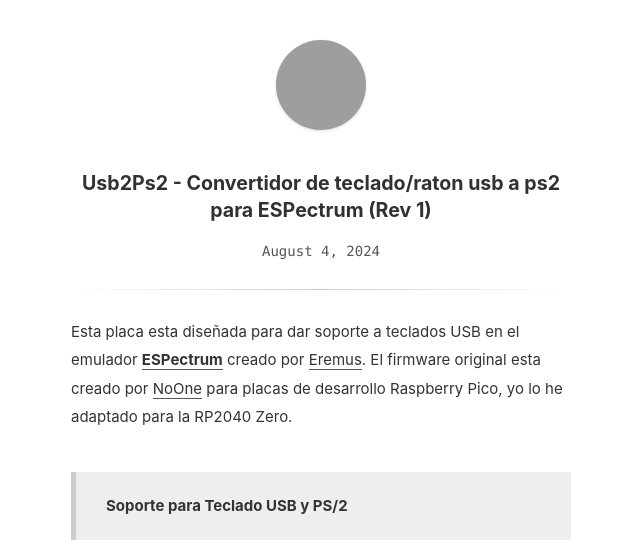
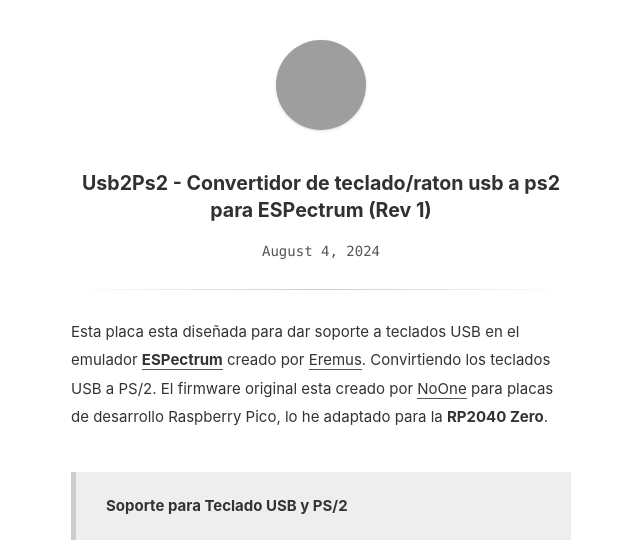
Before and after one commit to destroyer-dcf/destroyer-dcf.github.io, a Jekyll site: the page built from _posts/2024-08-04-usb2ps2-version-1.0.md, in a window 1280 px wide and 900 px high, cut to the strip 0-556 px from the top of the window. Shown: the whole strip, without its empty margins (319-959 px from the left). Built offline with Jekyll 4.4.1, drawn with Linux system fonts in a browser that asks for light colours; grey boxes are pictures that could not be loaded.

```diff
--- a/_config.yml
+++ b/_config.yml
@@ -1,6 +1,6 @@
 # Site Info
 title:              "Destroyer"
-description:        "A minimalist Jekyll theme"
+description:        "mis proyectos y experimentos"
 author_name:        "Destroyer" # change this to your name
 logo_url:           https://avatars0.githubusercontent.com/u/105808314?v=4 # Get it from GitHub API: https://api.github.com/users/destroyer-dcf
 
@@ -25,6 +25,7 @@
 exclude:            [ "LICENSE", "README.md", "CNAME", "vendor", "Gemfile", "script" ]
 plugins:
   - jekyll-sitemap
+  - jekyll-seo-tag
 #   - jekyll-remote-theme
 
 # remote_theme: heiswayi/the-plain
--- a/_includes/header.html
+++ b/_includes/header.html
@@ -9,7 +9,7 @@
 	{% endif %}
 
 	<a href="{{ link | prepend: site.baseurl | prepend: site.url }}">
-		<img src="{{ site.logo_url }}" alt="" class="logo-avatar">
+		<img src="{{ site.logo_url }}" alt="destroyer" class="logo-avatar">
 	</a>
 	<span class="logo-prompt code">{{ prompt }}</span>
 
--- a/_posts/2024-08-04-usb2ps2-version-1.0.md
+++ b/_posts/2024-08-04-usb2ps2-version-1.0.md
@@ -3,7 +3,7 @@
 updated: 2025-07-18 20:56
 ---
 
-Esta placa esta diseñada para dar soporte a teclados USB en el emulador **[ESPectrum](https://github.com/EremusOne/ESPectrum)** creado por [Eremus](https://github.com/EremusOne). El firmware original esta creado por [NoOne](https://github.com/No0ne) para placas de desarrollo Raspberry Pico, yo lo he adaptado para la RP2040 Zero.
+Esta placa esta diseñada para dar soporte a teclados USB en el emulador **[ESPectrum](https://github.com/EremusOne/ESPectrum)** creado por [Eremus](https://github.com/EremusOne). Convirtiendo los teclados USB a PS/2. El firmware original esta creado por [NoOne](https://github.com/No0ne) para placas de desarrollo Raspberry Pico, lo he adaptado para la **RP2040 Zero**.
 > **Soporte para Teclado USB y PS/2**
 
 <!-- > **Repositorio:** [https://github.com/destroyer-dcf/usb2ps2](https://github.com/destroyer-dcf/usb2ps2)
```
Also changed, not shown: assets/favicon.png, 1 other file.
